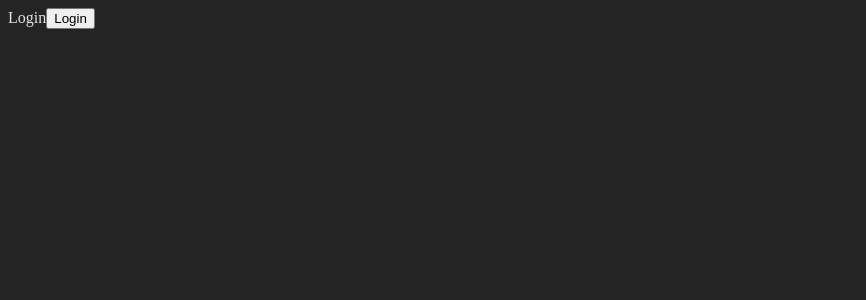
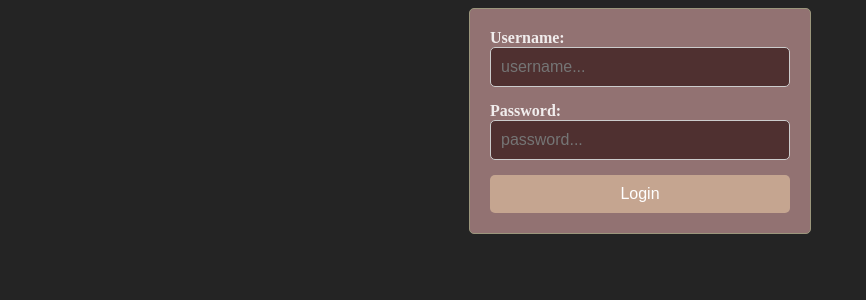
Before and after one commit to p-triz/progetto_tecnologie_internet, a React (Vite) app in the folder frontend/: page / in a window 1280 px wide. Shown: the top 300 px of the page, without its empty margins (0-866 px from the left). Built offline with nearby package versions, Linux system fonts and the light colour scheme.

Commit message:
creazione Login.css e implementazione form di login

```diff
--- /dev/null
+++ b/frontend/src/components/Login.css
@@ -0,0 +1,40 @@
+.loginDiv {
+    width: 300px;
+    margin: 0 auto;
+    padding: 20px;
+    border: 1px solid #9b967c;
+    border-radius: 5px;
+    background-color: #927272;
+}
+
+.loginDiv form{
+    display: flex;
+    flex-direction: column;
+}
+
+.loginForm input {
+    margin-bottom: 15px;
+    padding: 10px;
+    border: 1px solid #ccc;
+    border-radius: 5px;
+    font-size: 16px;
+    background-color: #4f3030;
+}
+
+.loginDiv label {
+    font-weight: bold;
+}
+
+.loginDiv button{
+    background-color: #dabc9eb4;
+    color: white;
+    border: none;
+    border-radius: 5px;
+    padding: 10px 20px;
+    cursor: pointer;
+    font-size: 16px;
+}
+
+.loginDiv button:hover{
+    background-color:  #dabc9ee3;
+}
--- a/frontend/src/components/Login.jsx
+++ b/frontend/src/components/Login.jsx
@@ -1,11 +1,16 @@
-
+import "./Login.css"
 
 const Login = ({isLogged, onClick}) => {
 
   return (
-    <div>
-      Login
-      <button onClick ={onClick}> Login </button>
+    <div className="loginDiv">
+      <form className="loginForm">
+        <label>Username: </label>
+        <input type = 'text' placeholder="username..."></input>
+        <label>Password: </label>
+        <input type='password' placeholder="password..."></input>
+        <button onClick ={onClick}> Login </button>
+      </form>
     </div>
   )
 }
```
